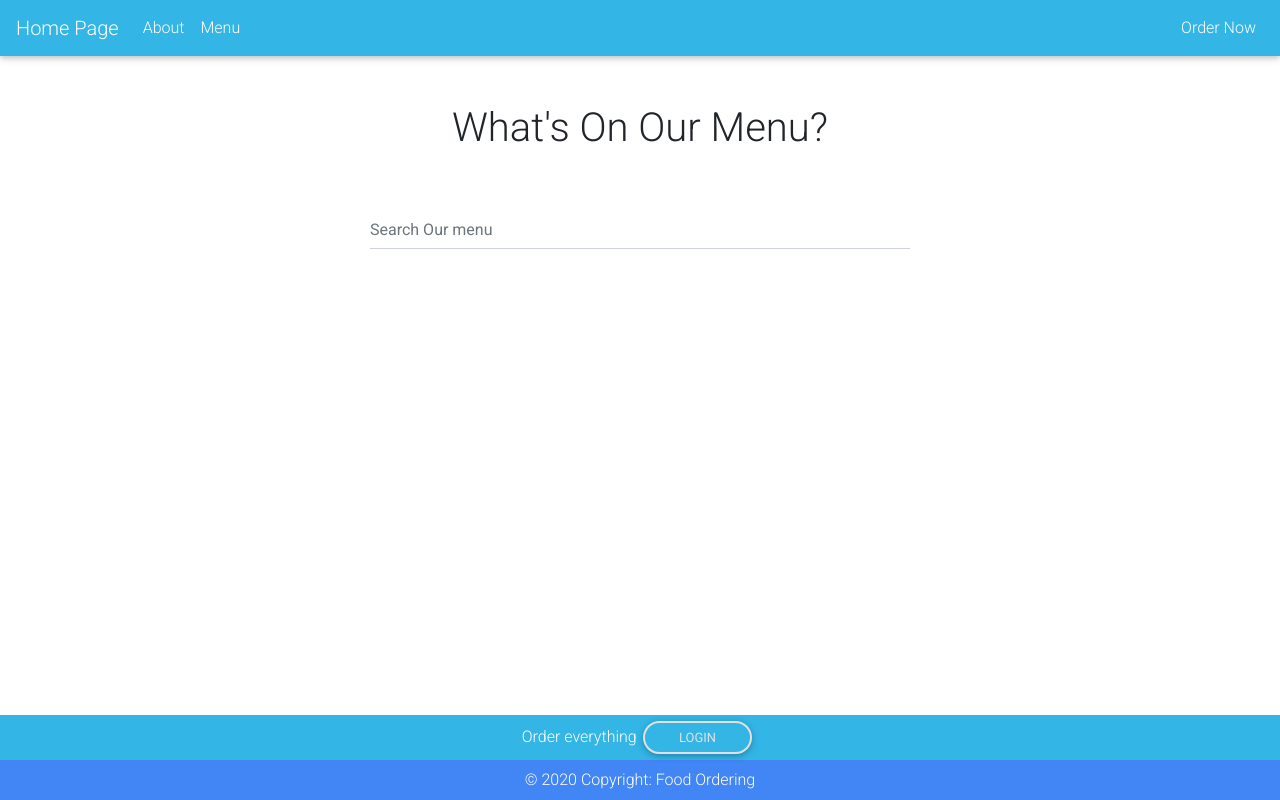
After one commit to MaiPhuong1505/Food_Ordering_LTPython, a Django app: page /menu/ in a window 1280 px wide. The commit adds this page. Run offline with Django 4.2, Linux system fonts and the light colour scheme; data that the repository does not hold is empty; some libraries are stand-ins or nearby versions.

Commit message:
menu search

```diff
--- a/Food_Deliver/urls.py
+++ b/Food_Deliver/urls.py
@@ -17,11 +17,13 @@ from django.contrib import admin
 from django.urls import path
 from django.conf import settings
 from django.conf.urls.static import static
-from customer.views import Index, About, Order
+from customer.views import Index, About, Order, Menu, MenuSearch
 
 urlpatterns = [
     path('admin/', admin.site.urls),
     path('', Index.as_view(), name='index'),
     path('about/', About.as_view(), name='about'),
     path('order/',Order.as_view(),name='order'),
+    path('menu/',Menu.as_view(),name='menu'),
+    path('menu/search/', MenuSearch.as_view(), name='menu-search'),
 ] + static(settings.MEDIA_URL, document_root=settings.MEDIA_ROOT)
--- /dev/null
+++ b/customer/templates/customer/menu.html
@@ -0,0 +1,33 @@
+{% extends 'customer/base.html' %}
+
+{% block content %}
+<div class="container">
+    <div class="row justify-content-center mt-5">
+        <div class="col-md-6 col-sm-12 text-center">
+            <h1>What's On Our Menu?</h1>
+        </div>
+    </div>
+
+    <div class="row justify-content-center mt-5">
+        <div class="col-md-6 col-sm-12 text-center">
+            <form method="GET" action="{% url 'menu-search' %}">
+                <div class="md-form mt-0 active-cyan-2">
+                    <input class="form-control" name="q" type="text" placeholder="Search Our menu" aria-label="Search" value="{{ request.GET.q }}">
+                </div>
+            </form>
+        </div>
+    </div>
+    <div class="row justify-content-center">
+        {% for item in menu_items %}
+        <div class="col-md-4 col-sm-12 text-center mb-5">
+            <img class="rounded" src="{{ item.image.url }}" width="350" height="300">
+            <h5 class="mt-3">{{ item.name }}</h5>
+            <p>Price: {{ item.price }}</p>
+            <p>{{ item.description }}</p>
+        </div>
+        {% endfor %}
+    </div>
+</div>
+
+
+{% endblock content %}
--- a/customer/templates/customer/navigation.html
+++ b/customer/templates/customer/navigation.html
@@ -11,7 +11,7 @@
                 <a class="nav-link" href="{% url 'about' %}">About</a>
             </li>
             <li class="nav-item">
-                <a class="nav-link" href="#">Menu</a>
+                <a class="nav-link" href="{% url 'menu' %}">Menu</a>
             </li>
         </ul>
         <ul class="navbar-nav">
--- a/customer/views.py
+++ b/customer/views.py
@@ -79,3 +79,28 @@ class Order(View):
             }
 
             return render(request, 'customer/order_confirmation.html', context)
+
+class Menu(View):
+    def get(self, request, *args, **kwargs):
+        menu_items=MenuItem.objects.all()
+
+        context = {
+            'menu_items': menu_items
+        }
+
+        return render(request, 'customer/menu.html',context)
+class MenuSearch(View):
+    def get(self, request, *args, **kwargs):
+        query = self.request.GET.get("q")
+
+        menu_items=MenuItem.objects.filter(
+            Q(name_icontains=query) |
+            Q(price_icontains=query) |
+            Q(description_icontains=query)
+        )
+
+        context = {
+            'menu_items': menu_items
+        }
+
+        return render(request, 'customer/menu.html', context)
```
Also changed, not shown: Food_Deliver/settings.py (line endings or trailing spaces).
